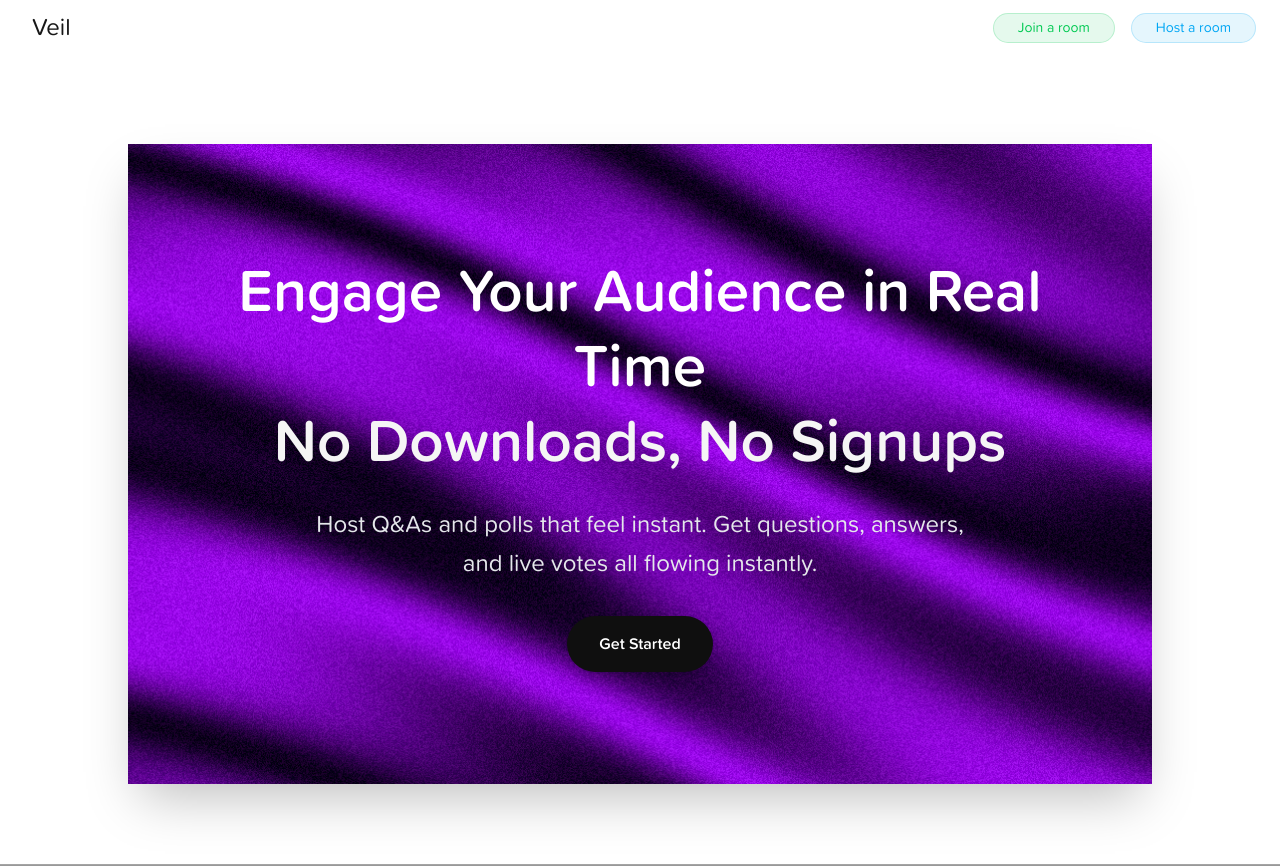
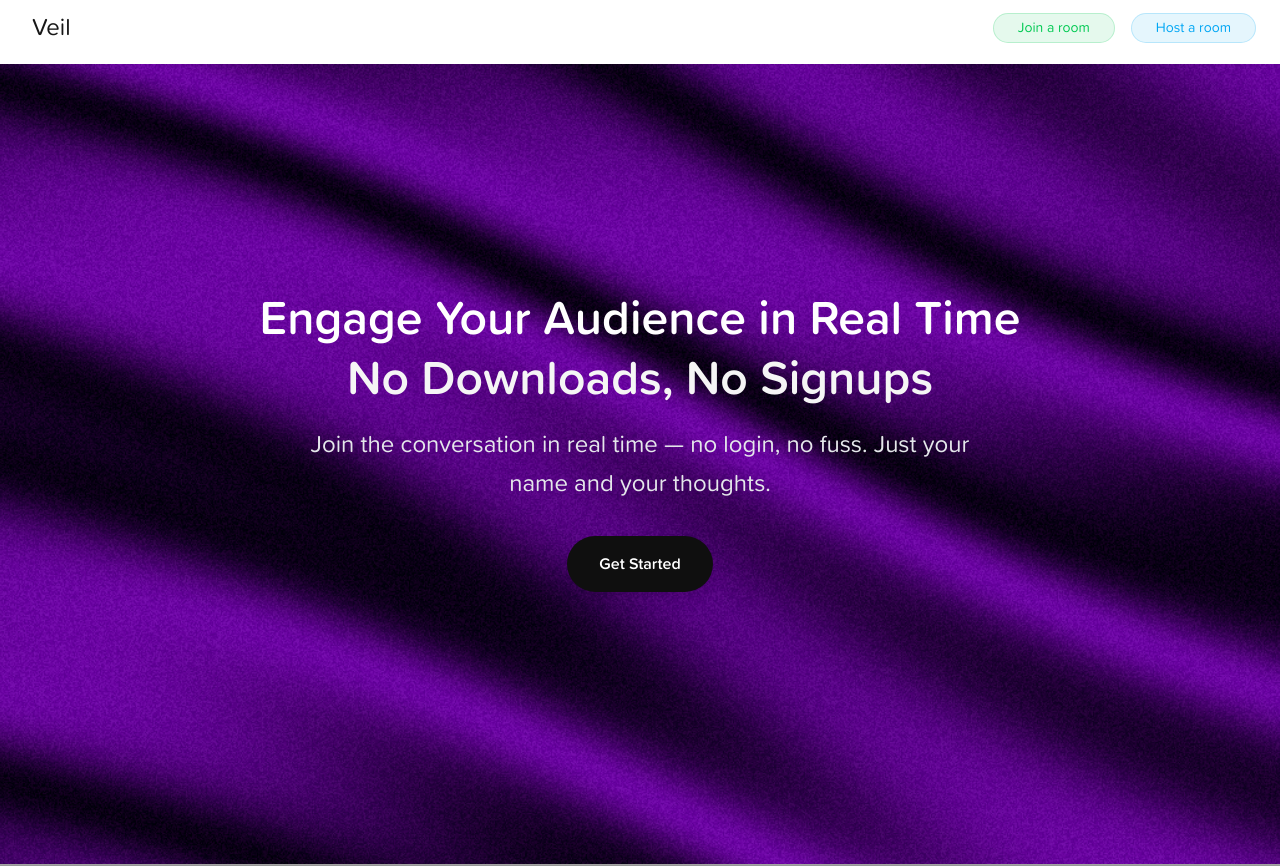
Before and after one commit to cridiv/Veil, a Next.js app in the folder apps/web/: page / in a window 1280 px wide. Shown: the top 866 px of the page. Built offline with nearby package versions, Linux system fonts and the light colour scheme.

Commit message:
refactor: clean up Hero component structure and improve readability

```diff
--- a/apps/web/app/components/Hero.tsx
+++ b/apps/web/app/components/Hero.tsx
@@ -4,10 +4,8 @@ import Link from "next/link";
 
 const Hero = () => {
   return (
-    <div className="relative min-h-screen w-full p-0 md:p-8 flex items-center justify-center bg-[rgb(25, 26, 31)]">
-      {/* Windowed Container for Larger Devices */}
-      <div className="relative w-full max-w-5xl mx-auto rounded-none  overflow-hidden shadow-none md:shadow-2xl">
-        {/* Background Image */}
+    <div className="relative min-h-[80vh] w-full bg-[rgb(25, 26, 31)]">
+      {/* Background Image - Full Screen */}
       <div className="absolute inset-0 w-full h-full">
         <Image
           src="/hero-bg.png"
@@ -18,10 +16,11 @@ const Hero = () => {
         />
       </div>
 
+      {/* Content Container */}
+      <div className="relative z-10 flex items-center justify-center min-h-screen w-full">
         {/* Content Section */}
-        <div className="relative z-10 flex items-center justify-center min-h-screen md:min-h-[80vh] p-6 md:p-12">
-          <div className="w-full max-w-4xl mx-auto text-center">
-            <h1 className="text-4xl md:text-6xl font-bold text-white mb-6 leading-tight">
+        <div className="w-full max-w-4xl mx-auto mt-[0.5px] pt-[0.5px] md:mt-[0.5px] md:pt-[0.5px] md:text-center p-6 md:p-12">
+          <h1 className="text-4xl md:text-5xl font-bold text-white mb-4 leading-tight">
             Engage Your Audience in Real Time
             <br />
             <span className="bg-[#f5f5f5] bg-clip-text text-transparent">
@@ -30,8 +29,8 @@ const Hero = () => {
           </h1>
 
           <p className="text-xl md:text-2xl text-gray-200 mb-8 max-w-2xl mx-auto leading-relaxed">
-              Host Q&As and polls that feel instant. Get questions, answers, and
-              live votes all flowing instantly.
+            Join the conversation in real time — no login, no fuss. Just your
+            name and your thoughts.
           </p>
 
           <div className="flex justify-center">
@@ -45,7 +44,9 @@ const Hero = () => {
           </div>
         </div>
       </div>
-      </div>
+
+      {/* Overlay for better text visibility */}
+      <div className="absolute inset-0 bg-black opacity-30"></div>
     </div>
   );
 };
```
Lines whose indentation alone changed are shown as unchanged.
